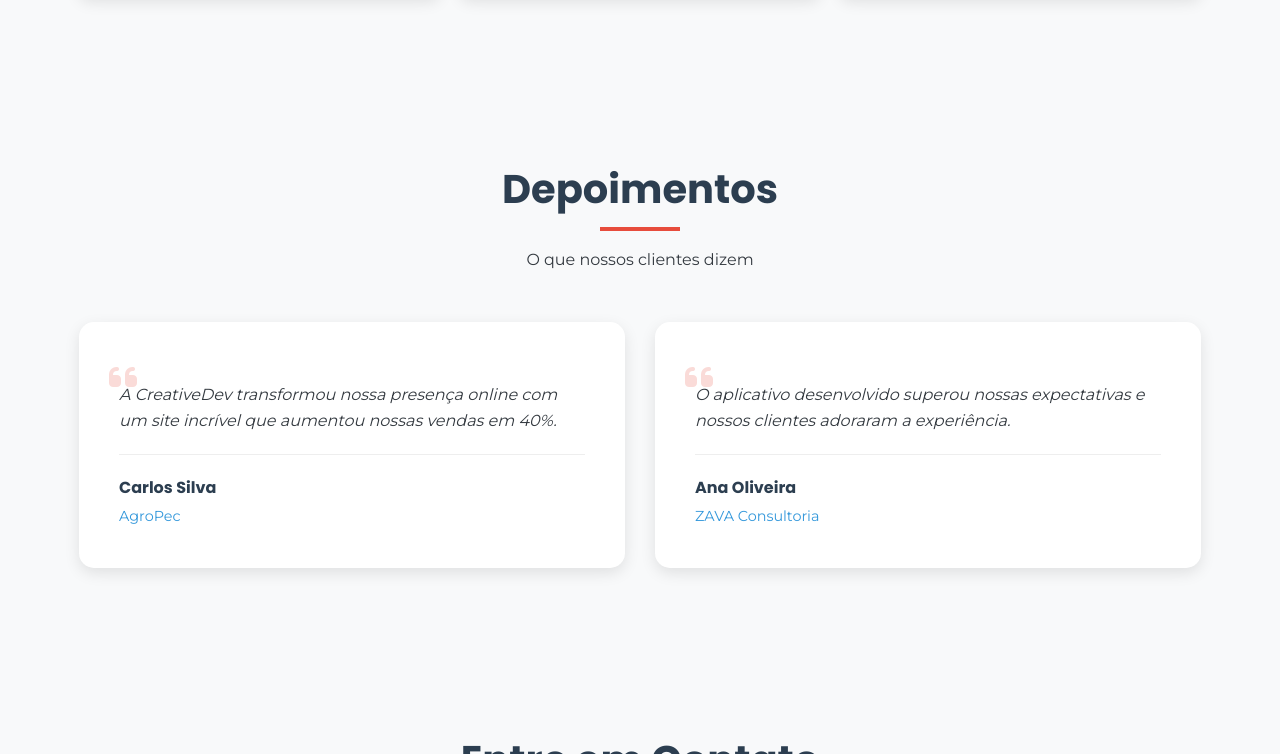
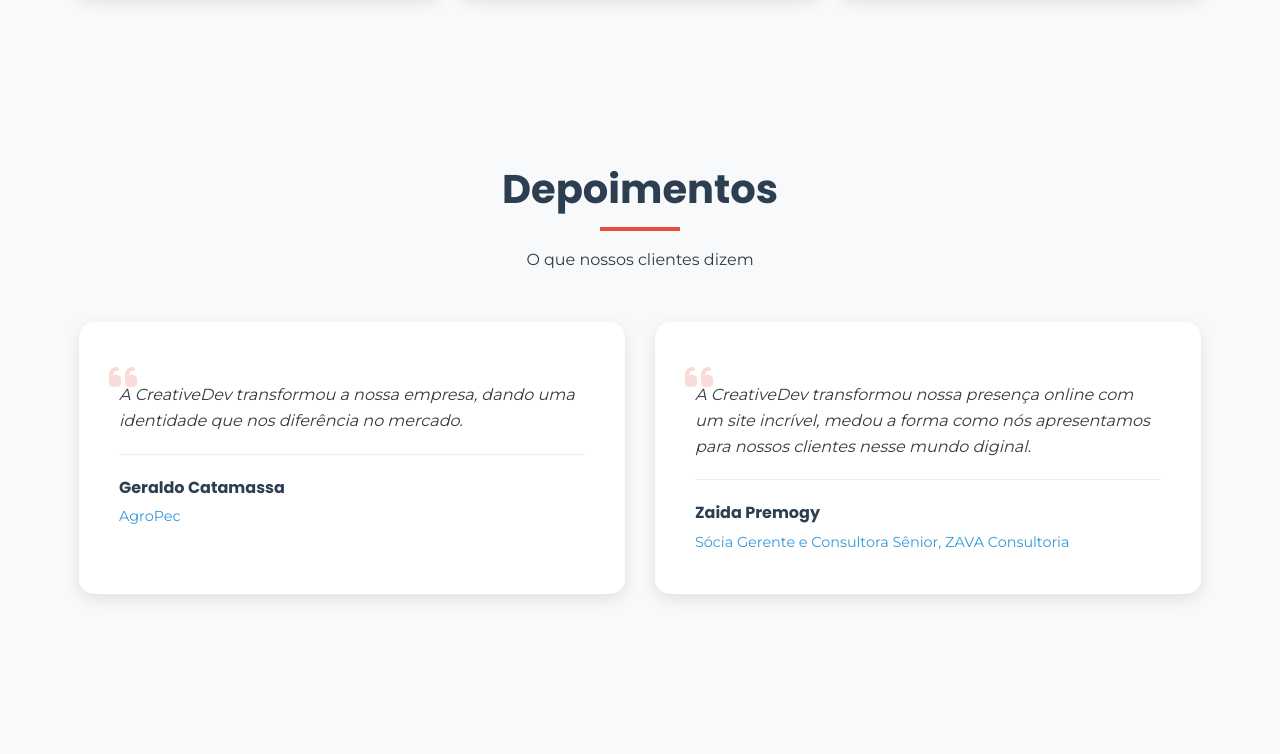
Before and after one commit to CRModa/Creative, a plain HTML site: page index.html in a window 1280 px wide. Shown: the part 2973-3727 px from the top of the page. Drawn offline with Linux system fonts and the light colour scheme.

Commit message:
add depoimentos

```diff
--- a/css/style.css
+++ b/css/style.css
@@ -368,6 +368,7 @@ header {
 .portfolio-title {
     font-size: 1.2rem;
     margin-bottom: 5px;
+    color: white;
 }
 
 .portfolio-category {
--- a/js/script.js
+++ b/js/script.js
@@ -67,14 +67,14 @@ const portfolioData = [
 
 const testimonialsData = [
     {
-        quote: 'A CreativeDev transformou nossa presença online com um site incrível que aumentou nossas vendas em 40%.',
-        author: 'Carlos Silva',
+        quote: 'A CreativeDev transformou a nossa empresa, dando uma identidade que nos diferência no mercado.',
+        author: 'Geraldo Catamassa',
         position: 'AgroPec'
     },
     {
-        quote: 'O aplicativo desenvolvido superou nossas expectativas e nossos clientes adoraram a experiência.',
-        author: 'Ana Oliveira',
-        position: 'ZAVA Consultoria'
+        quote: 'A CreativeDev transformou nossa presença online com um site incrível, medou a forma como nós apresentamos para nossos clientes nesse mundo diginal.',
+        author: 'Zaida Premogy',
+        position: 'Sócia Gerente e Consultora Sênior, ZAVA Consultoria'
     }
 ];
 
```
